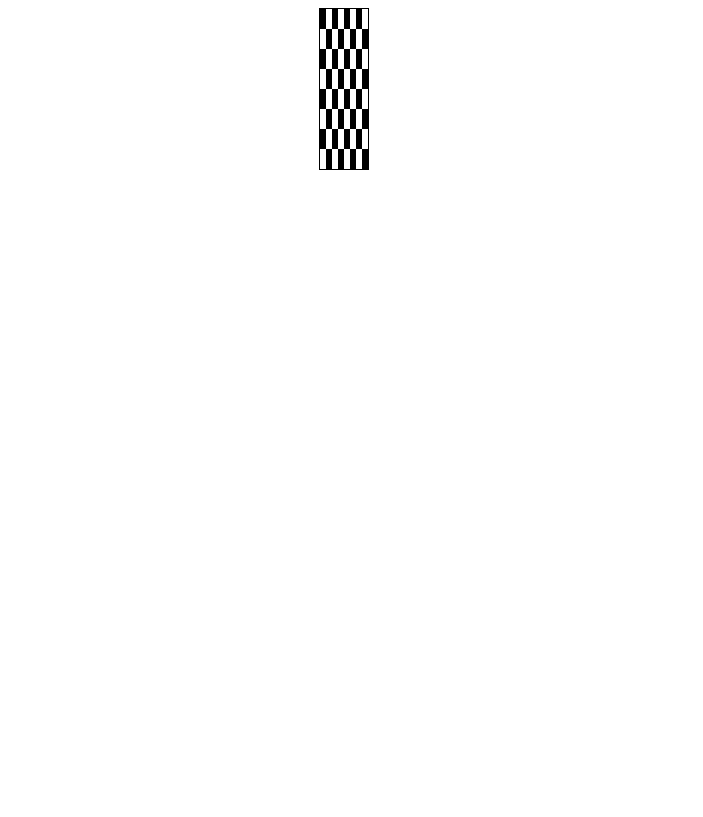
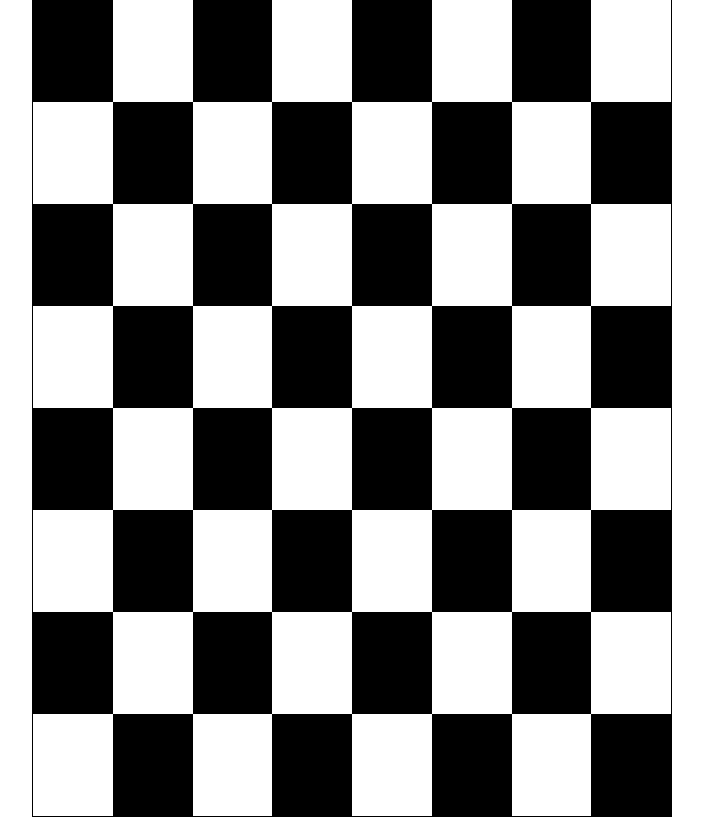
Before and after one commit to Sincerekey/finalGI4, a plain HTML site: page index.html in a window 1280 px wide. Shown: the whole page, without its empty margins (296-999 px from the left). Drawn offline with Linux system fonts and the light colour scheme.

Commit message:
Fixing code due to perfecting the resopsiveness

```diff
--- a/styles.css
+++ b/styles.css
@@ -5,15 +5,15 @@ html {
 }
 
 .black{
-    width: 100%;
-    height: 100%;
+    width: 100px;
+    height: 100px;
     margin: 0;
     background-color: black;
     border: none;
 }
 .white{
-    width: 100%;
-    height: 100%;
+    width: 100px;
+    height: 100px;
     margin: 0;
     color: white;
     border: none;
@@ -36,7 +36,7 @@ th {
 }
 table{
     border-spacing: 0;
-    height: 30%;
+    /* height: 30%; */
 }
 .iFlex{
     padding:0;
@@ -52,9 +52,14 @@ table{
     display: flex;
     justify-content: center;
     align-items: center;
+    justify-content: space-evenly;
+    height: 200%;
+    width: 100%;
 }
 .check{
     border: 1px solid;
+    height: 50%;
+    width: 50%;
 }
 .table{
     width: 100%;
```
